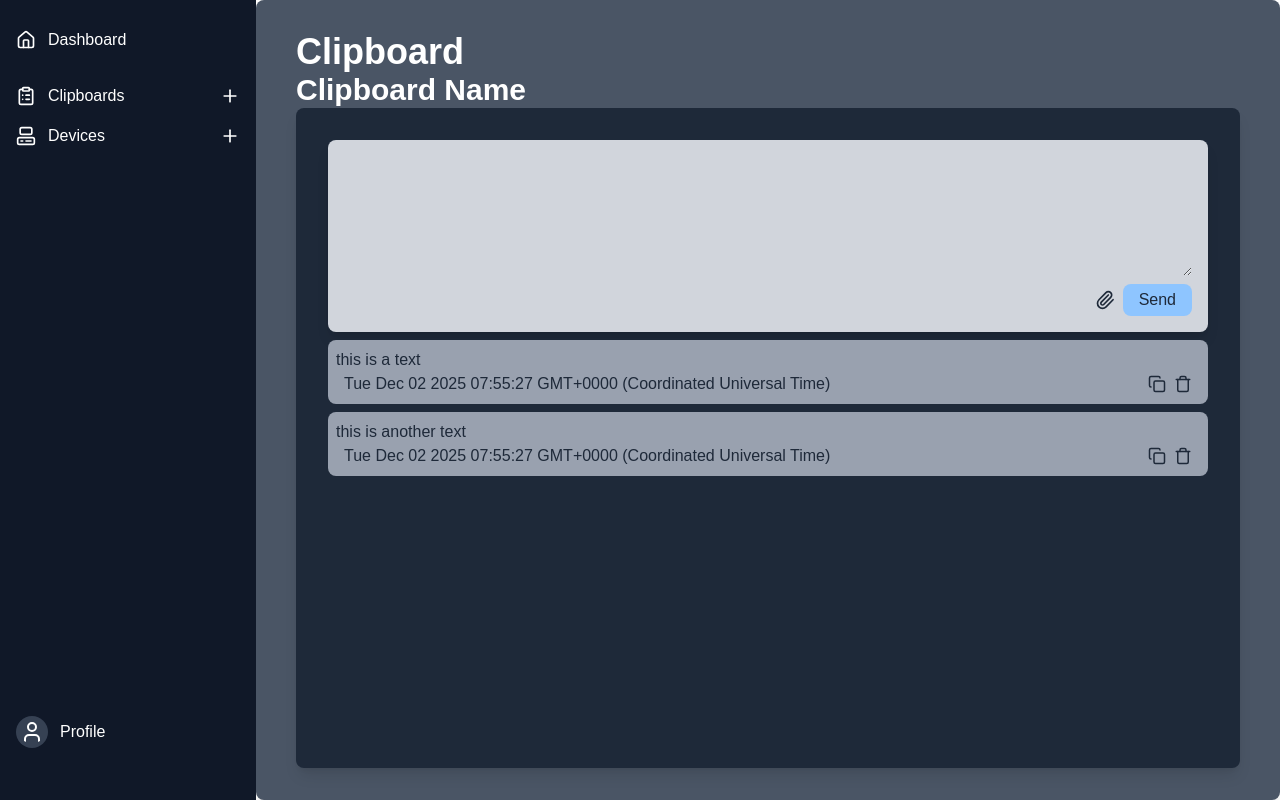
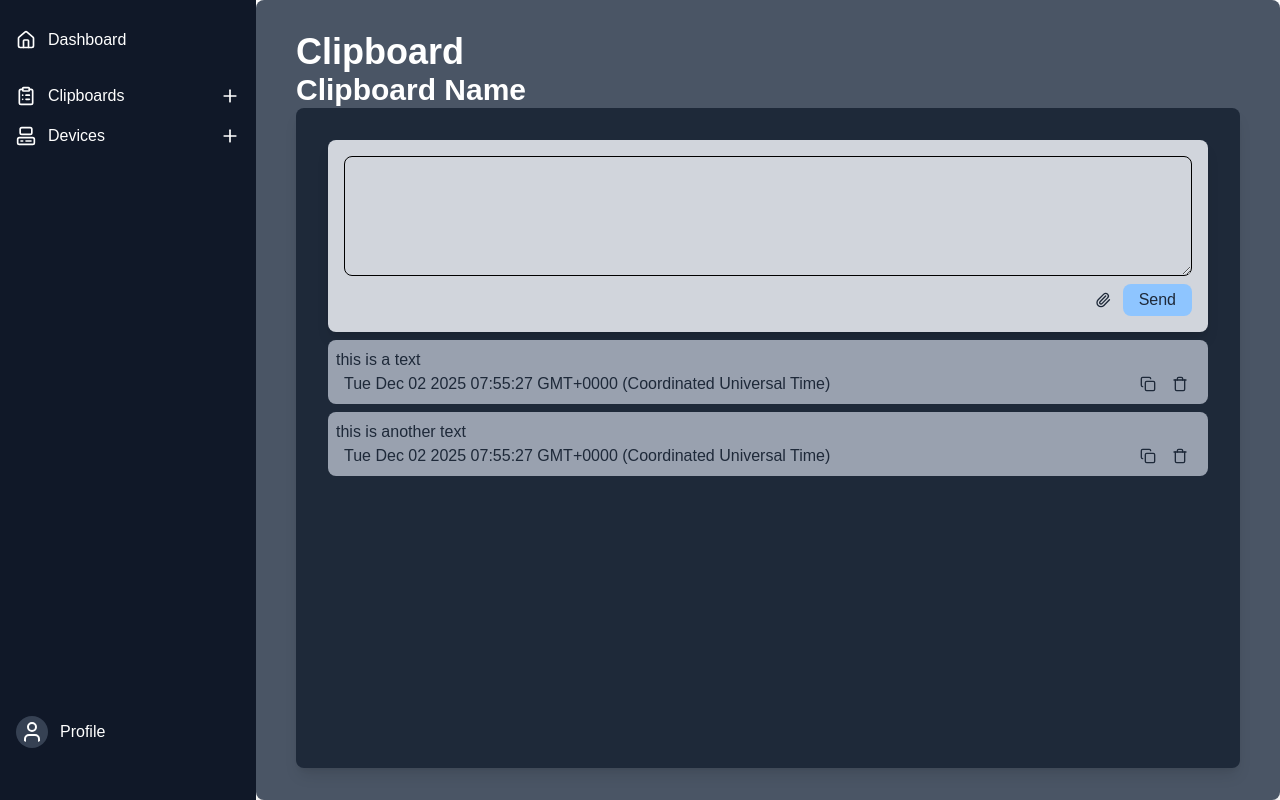
Before and after one commit to zainkhan-afk/Clipse, a Next.js app in the folder frontend/: page /clipboards/1 in a window 1280 px wide. Built offline with nearby package versions, Linux system fonts and the light colour scheme.

Commit message:
Added primitives for tooltip and interactive button

```diff
--- a/frontend/src/app/(protected)/clipboards/[slug]/page.js
+++ b/frontend/src/app/(protected)/clipboards/[slug]/page.js
@@ -3,6 +3,8 @@ import { useState } from "react";
 import { useParams } from "next/navigation";
 import { Copy, Trash, Paperclip } from "lucide-react";
 
+import TooltipWrapper from "@/components/primitives/tooltipwrapper";
+import InteractiveIcon from "@/components/primitives/interactiveicon";
 
 export default function ClipboardPage() {
     const params = useParams();
@@ -24,9 +26,12 @@ export default function ClipboardPage() {
 
             <div className="flex-1 flex-col bg-gray-800 bg-opacity-10 rounded-lg p-8 shadow-lg overflow-y-auto">
                 <div className="flex flex-col bg-gray-300 bg-opacity-10 rounded-lg shadow-lg p-4">
-                    <textarea className="h-30 rounded-lg"></textarea>
+                    <textarea className="h-30 border border-black rounded-lg"></textarea>
                     <div className="flex justify-end items-center mt-2 gap-2">
-                        <Paperclip className="w-5 h-5"/>
+                        {/* <Paperclip className="w-5 h-5"/> */}
+                        <TooltipWrapper label="Attach">
+                            <InteractiveIcon icon={Paperclip} onClick={() => console.log("Attach Clicked")}/>
+                        </TooltipWrapper>
                         <button className="rounded-lg bg-blue-300 px-4 py-1">Send</button>
                     </div>
                 </div>
@@ -36,15 +41,31 @@ export default function ClipboardPage() {
                         className="flex flex-col bg-gray-400 rounded-lg p-2 mt-2"
                     >
                         <p>
-                            {message.data}
+                            {message.data.toString()}
                         </p>
 
                         <div className="flex items-center justify-between px-2">
-                            <span> {message.date} </span>
+                            <span> {message.date.toString()} </span>
 
                             <div className="flex gap-2">
-                                <Copy className="w-4.5 h-4.5" />
-                                <Trash className="w-4.5 h-4.5" />
+                                <TooltipWrapper label="Copy">
+                                    <InteractiveIcon icon={Copy} onClick={() => console.log("Copy Clicked")}/>
+                                </TooltipWrapper>
+
+                                <TooltipWrapper label="Delete">
+                                    <InteractiveIcon icon={Trash} onClick={() => console.log("Delete Clicked")}/>
+                                </TooltipWrapper>
+                                {/* <Copy className="w-4.5 h-4.5"/> */}
+                                {/* <Trash
+                                    className="w-6 h-6
+                                        hover:text-blue-400
+                                        hover:bg-gray-700
+                                        hover:rounded
+                                        p-1
+                                        active:scale-90
+                                        transition-all"
+                                    onClick={() => console.log("Delete clicked!")}
+                                /> */}
                             </div>
                         </div>
                     </div>
--- /dev/null
+++ b/frontend/src/components/primitives/interactiveicon.js
@@ -0,0 +1,17 @@
+export default function InteractiveIcon({ icon: Icon, onClick, className = "" }) {
+  return (
+    <Icon
+      onClick={onClick}
+      className={`
+        w-6 h-6 cursor-pointer
+        hover:text-blue-400
+        hover:bg-gray-700
+        hover:rounded
+        p-1
+        active:scale-90
+        transition
+        ${className}
+      `}
+    />
+  );
+}
--- /dev/null
+++ b/frontend/src/components/primitives/tooltipwrapper.js
@@ -0,0 +1,26 @@
+"use client";
+
+export default function TooltipWrapper({ label, children }) {
+  return (
+    <div className="relative group inline-flex items-center">
+      {/* Wrapped element (icon, link, button, anything) */}
+      <div className="cursor-pointer inline-flex items-center">
+        {children}
+      </div>
+
+      {/* Tooltip */}
+      <span
+        className="
+          absolute left-1/2 -translate-x-1/2 -top-8
+          bg-black text-white text-xs
+          px-2 py-1 rounded
+          opacity-0 group-hover:opacity-100
+          transition pointer-events-none
+          whitespace-nowrap
+        "
+      >
+        {label}
+      </span>
+    </div>
+  );
+}
```
